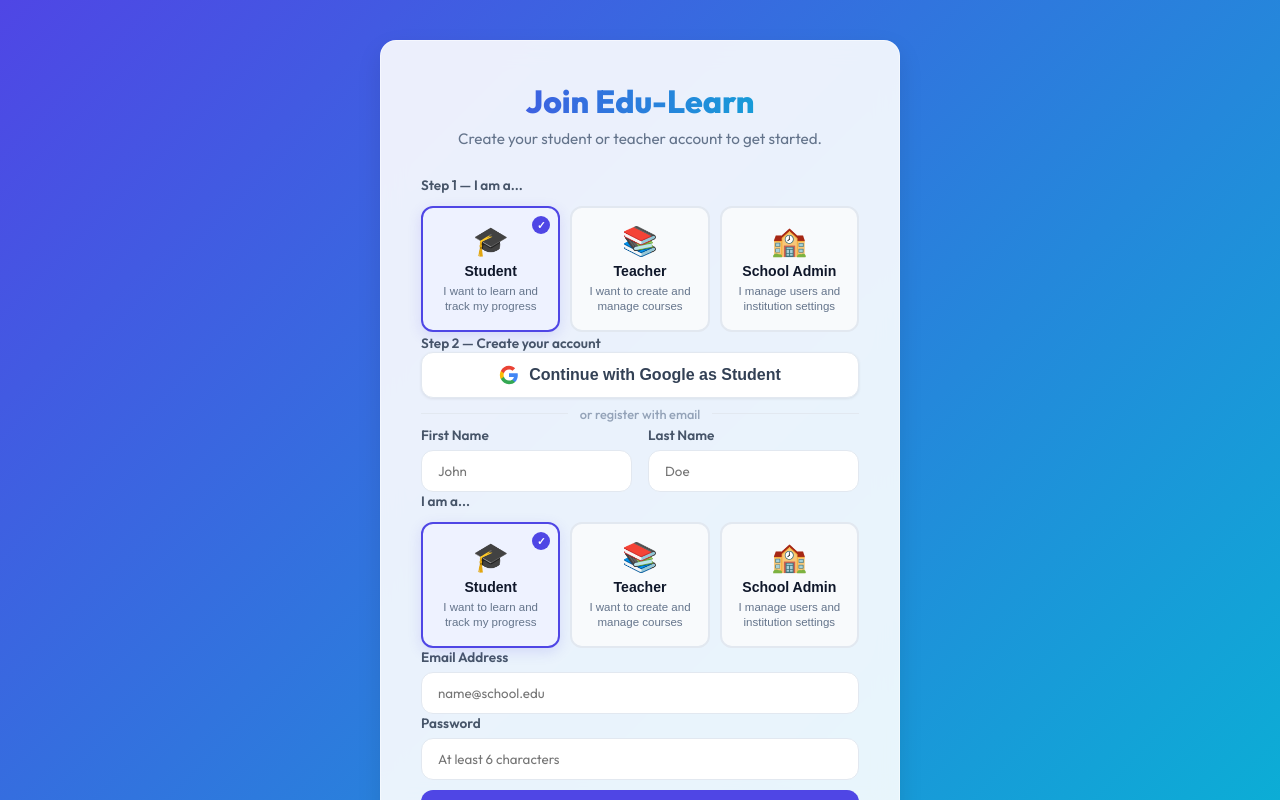
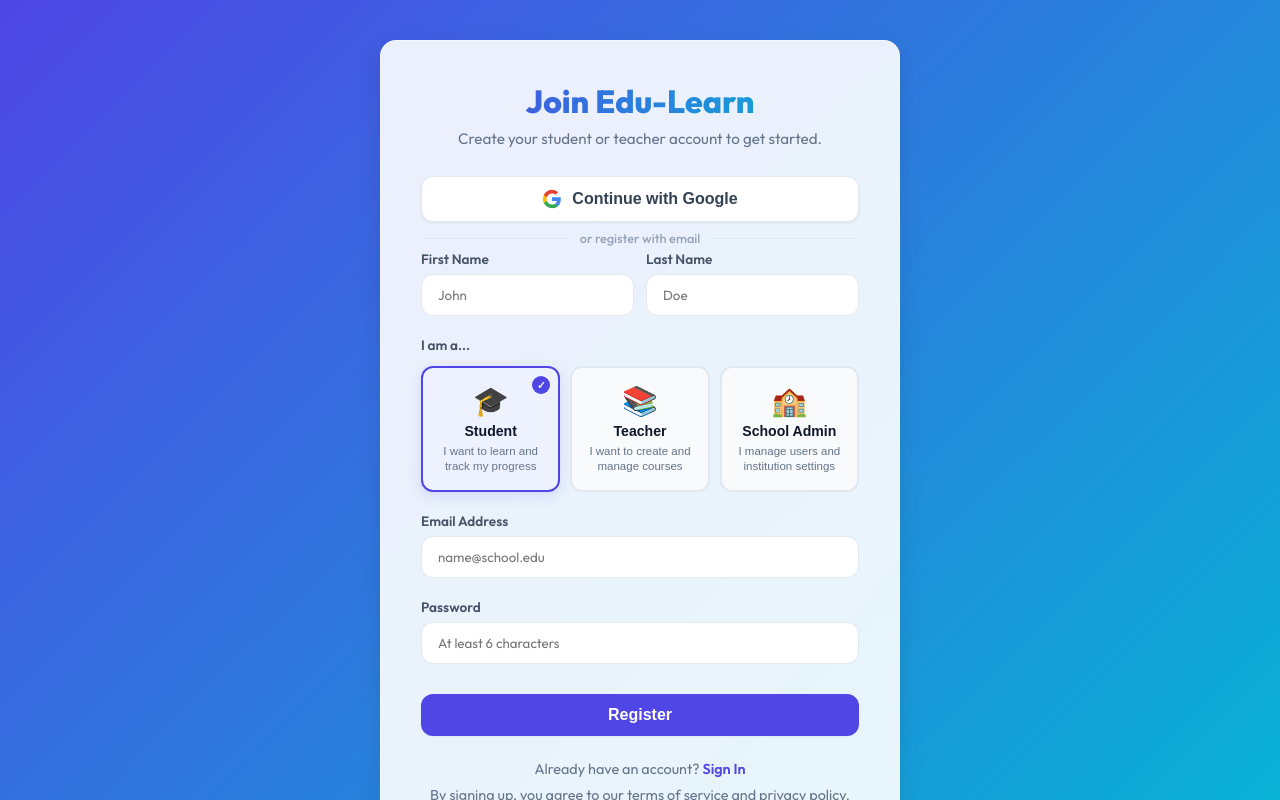
Before and after one commit to Usytech01/edu-learn, a Next.js app: page /register in a window 1280 px wide. Built offline with nearby package versions, Linux system fonts and the light colour scheme; no server answers.

Commit message:
Revert "feat: automatic onboarding with google when choosing role during registration"
This reverts commit 5b86ae9d35cef639e89e6c157f0699d1c6170369.

```diff
--- a/src/app/register/page.tsx
+++ b/src/app/register/page.tsx
@@ -19,18 +19,13 @@ export default function RegisterPage() {
   const supabase = createClient();
 
   const handleGoogleSignUp = async () => {
-    if (!role) {
-      setErrorMsg('Please select your role first before continuing with Google.');
-      return;
-    }
     setLoading(true);
     setErrorMsg('');
     try {
       const { error } = await supabase.auth.signInWithOAuth({
         provider: 'google',
         options: {
-          // Pass the selected role as a query param so the callback can forward it to onboarding
-          redirectTo: `${window.location.origin}/auth/callback?role=${role}`,
+          redirectTo: `${window.location.origin}/auth/callback`,
         },
       });
       if (error) throw error;
@@ -86,46 +81,12 @@ export default function RegisterPage() {
         {errorMsg && <div style={styles.error}>{errorMsg}</div>}
         {successMsg && <div style={styles.success}>{successMsg}</div>}
 
-        {/* Step 1: Role Selection */}
-        <div style={styles.inputGroup}>
-          <label style={styles.label}>Step 1 — I am a...</label>
-          <div style={styles.roleGrid}>
-            {[
-              { value: 'student', label: 'Student', icon: '🎓', desc: 'I want to learn and track my progress' },
-              { value: 'teacher', label: 'Teacher', icon: '📚', desc: 'I want to create and manage courses' },
-              { value: 'school_admin', label: 'School Admin', icon: '🏫', desc: 'I manage users and institution settings' },
-            ].map((r) => (
-              <button
-                key={r.value}
-                type="button"
-                disabled={loading}
-                onClick={() => setRole(r.value as any)}
-                style={{
-                  ...styles.roleCard,
-                  ...(role === r.value ? styles.roleCardActive : {}),
-                }}
-              >
-                <span style={styles.roleIcon}>{r.icon}</span>
-                <span style={styles.roleName}>{r.label}</span>
-                <span style={styles.roleDesc}>{r.desc}</span>
-                {role === r.value && <span style={styles.checkBadge}>✓</span>}
-              </button>
-            ))}
-          </div>
-        </div>
-
-        {/* Step 2: Google Sign-Up (primary) */}
-        <div style={styles.googleSection}>
-          <label style={styles.label}>Step 2 — Create your account</label>
+        {/* Google Sign-Up */}
         <button
           type="button"
           onClick={handleGoogleSignUp}
-            disabled={loading || !role}
-            style={{
-              ...styles.googleBtn,
-              opacity: !role ? 0.5 : 1,
-              cursor: !role ? 'not-allowed' : 'pointer',
-            }}
+          disabled={loading}
+          style={styles.googleBtn}
         >
           <svg width="20" height="20" viewBox="0 0 24 24" style={{ marginRight: '10px', flexShrink: 0 }}>
             <path fill="#4285F4" d="M22.56 12.25c0-.78-.07-1.53-.2-2.25H12v4.26h5.92c-.26 1.37-1.04 2.53-2.21 3.31v2.77h3.57c2.08-1.92 3.28-4.74 3.28-8.09z" />
@@ -133,16 +94,8 @@ export default function RegisterPage() {
             <path fill="#FBBC05" d="M5.84 14.09c-.22-.66-.35-1.36-.35-2.09s.13-1.43.35-2.09V7.06H2.18C1.43 8.55 1 10.22 1 12s.43 3.45 1.18 4.94l2.85-2.22.81-.63z" />
             <path fill="#EA4335" d="M12 5.38c1.62 0 3.06.56 4.21 1.64l3.15-3.15C17.45 2.09 14.97 1 12 1 7.7 1 3.99 3.47 2.18 7.06l3.66 2.84c.87-2.6 3.3-4.53 6.16-4.53z" />
           </svg>
-            {loading
-              ? 'Redirecting to Google...'
-              : role
-              ? `Continue with Google as ${role === 'school_admin' ? 'School Admin' : role.charAt(0).toUpperCase() + role.slice(1)}`
-              : 'Continue with Google'}
+          Continue with Google
         </button>
-          {!role && (
-            <p style={styles.roleHint}>☝️ Select your role above first</p>
-          )}
-        </div>
 
         <div style={styles.divider}>
           <span style={styles.dividerLine} />
@@ -150,8 +103,8 @@ export default function RegisterPage() {
           <span style={styles.dividerLine} />
         </div>
 
-        <form onSubmit={handleRegister}>
-          <div style={{ display: 'flex', gap: '16px' }}>
+        <form onSubmit={handleRegister} style={styles.form}>
+          <div style={styles.row}>
             <div style={{ ...styles.inputGroup, flex: 1 }}>
               <label style={styles.label}>First Name</label>
               <input
```
Also changed, not shown: src/app/auth/callback/route.ts (+1 -48 lines), src/app/onboarding/page.tsx (+0 -26 lines). Lines whose indentation alone changed are shown as unchanged.
